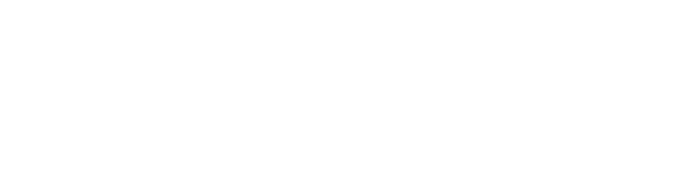
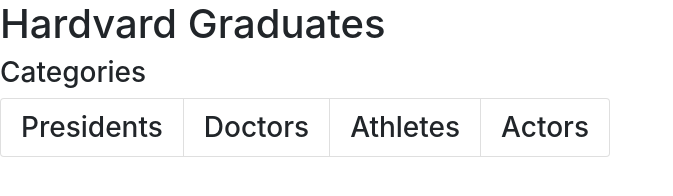
Before and after one commit to carlitos91/Project-0, a plain HTML site: page index.html in a window 1280 px wide. Shown: the whole page, without its empty margins (0-673 px from the left). Drawn offline with nearby package versions, Linux system fonts and the light colour scheme.

Commit message:
Added h1, h2, and ul tags

```diff
--- a/index.html
+++ b/index.html
@@ -8,6 +8,14 @@
     <link rel="stylesheet" href="https://stackpath.bootstrapcdn.com/bootstrap/4.3.1/css/bootstrap.min.css" integrity="sha384-ggOyR0iXCbMQv3Xipma34MD+dH/1fQ784/j6cY/iJTQUOhcWr7x9JvoRxT2MZw1T" crossorigin="anonymous">
   </head>
   <body>
+    <h1>Hardvard Graduates</h1>
+    <h3>Categories<h3>
+    <ul class="list-group list-group-horizontal">
+      <li class="list-group-item">Presidents</li>
+      <li class="list-group-item">Doctors</li>
+      <li class="list-group-item">Athletes</li>
+      <li class="list-group-item">Actors</li>
+    </ul>
     <script src="https://code.jquery.com/jquery-3.3.1.slim.min.js" integrity="sha384-q8i/X+965DzO0rT7abK41JStQIAqVgRVzpbzo5smXKp4YfRvH+8abtTE1Pi6jizo" crossorigin="anonymous"></script>
     <script src="https://cdnjs.cloudflare.com/ajax/libs/popper.js/1.14.7/umd/popper.min.js" integrity="sha384-UO2eT0CpHqdSJQ6hJty5KVphtPhzWj9WO1clHTMGa3JDZwrnQq4sF86dIHNDz0W1" crossorigin="anonymous"></script>
     <script src="https://stackpath.bootstrapcdn.com/bootstrap/4.3.1/js/bootstrap.min.js" integrity="sha384-JjSmVgyd0p3pXB1rRibZUAYoIIy6OrQ6VrjIEaFf/nJGzIxFDsf4x0xIM+B07jRM" crossorigin="anonymous"></script>
```
